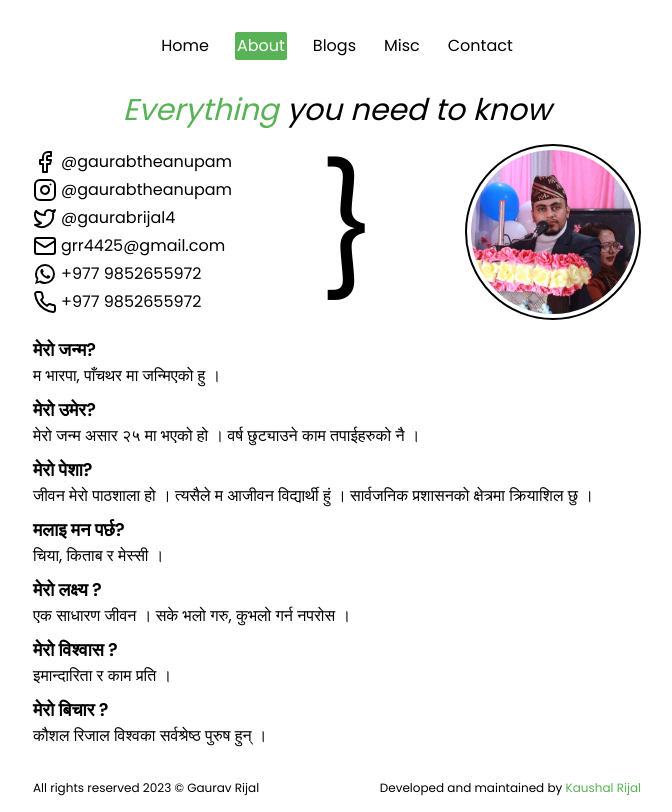
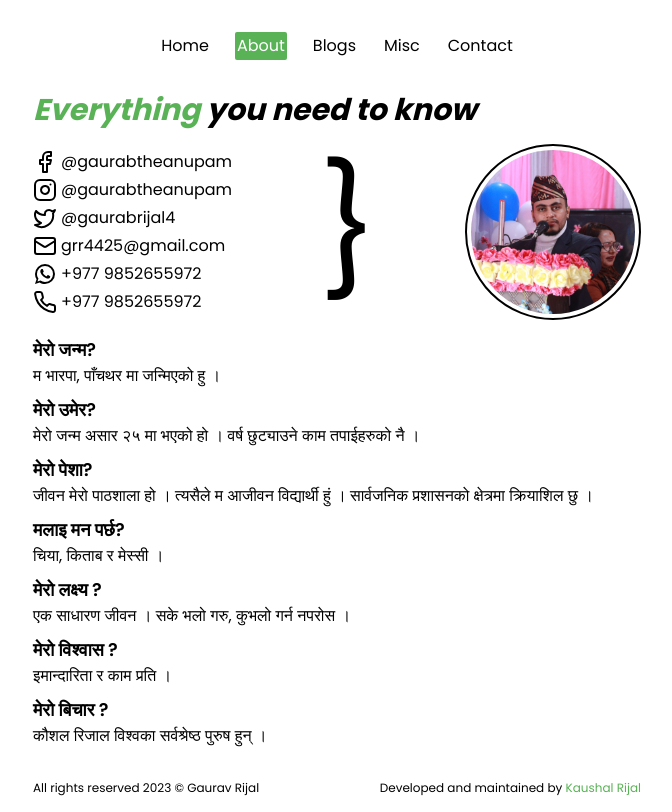
Before and after one commit to kaushalrijal/portfolio-dada, a Next.js app: page /about in a window 1280 px wide. Shown: the whole page, without its empty margins (303-975 px from the left). Built offline with nearby package versions, Linux system fonts and the light colour scheme.

Commit message:
a few minor tweaks

```diff
--- a/src/app/about/page.tsx
+++ b/src/app/about/page.tsx
@@ -27,8 +27,8 @@ const details = [
 const About = () => {
   return (
     <div className="w-full flex items-center flex-col px-0.5 sm:px-0">
-      <span className="text-2xl sm:text-3xl my-4 italic">
-        <span className="text-primary">Everything</span> you need to know
+      <span className="text-2xl sm:text-3xl my-4 italic font-bold flex items-start justify-start w-full">
+        <span className="text-primary">Everything</span>&nbsp;you need to know
       </span>
       <div className="flex flex-row items-center gap-2 w-full justify-between">
         <div className="flex flex-col gap-1">
```
